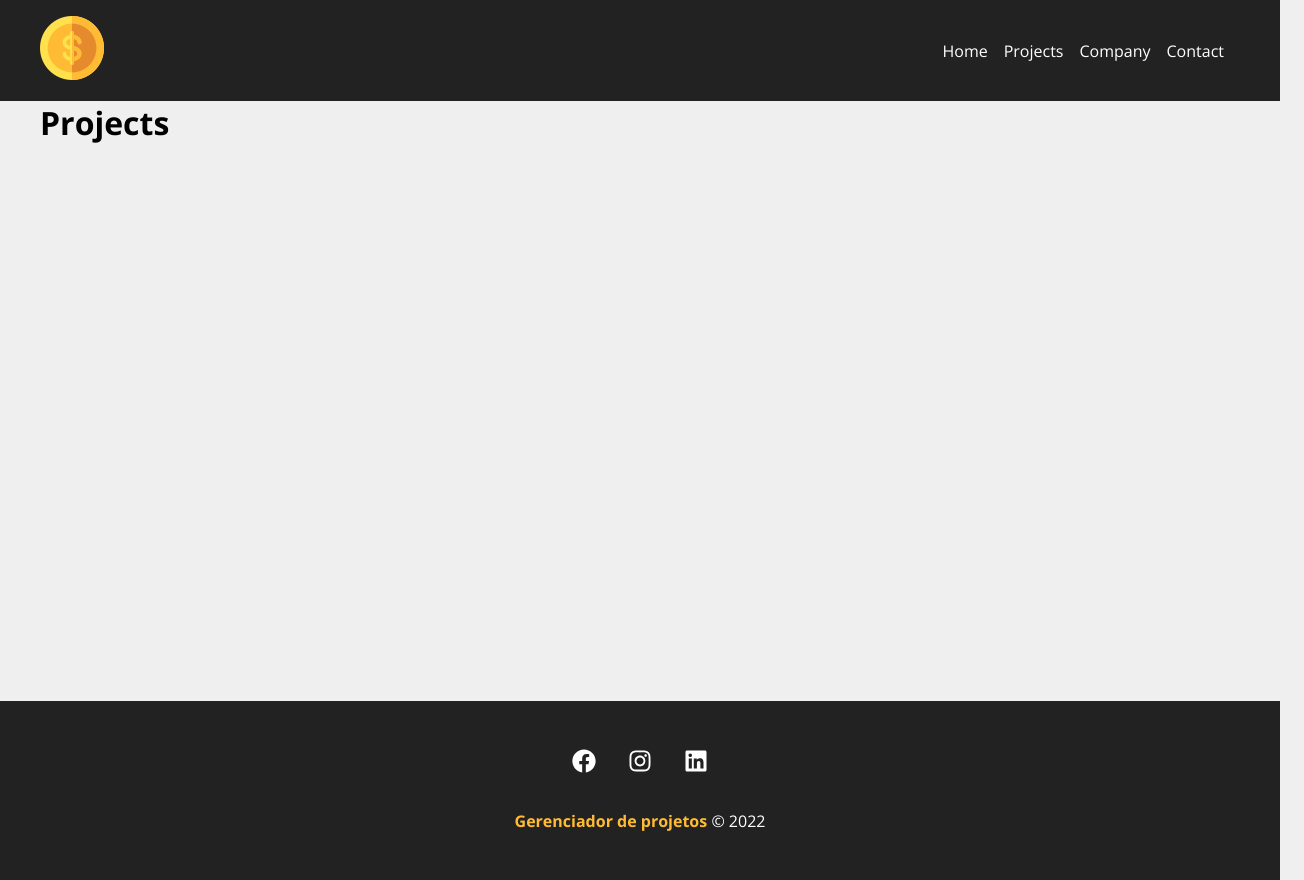
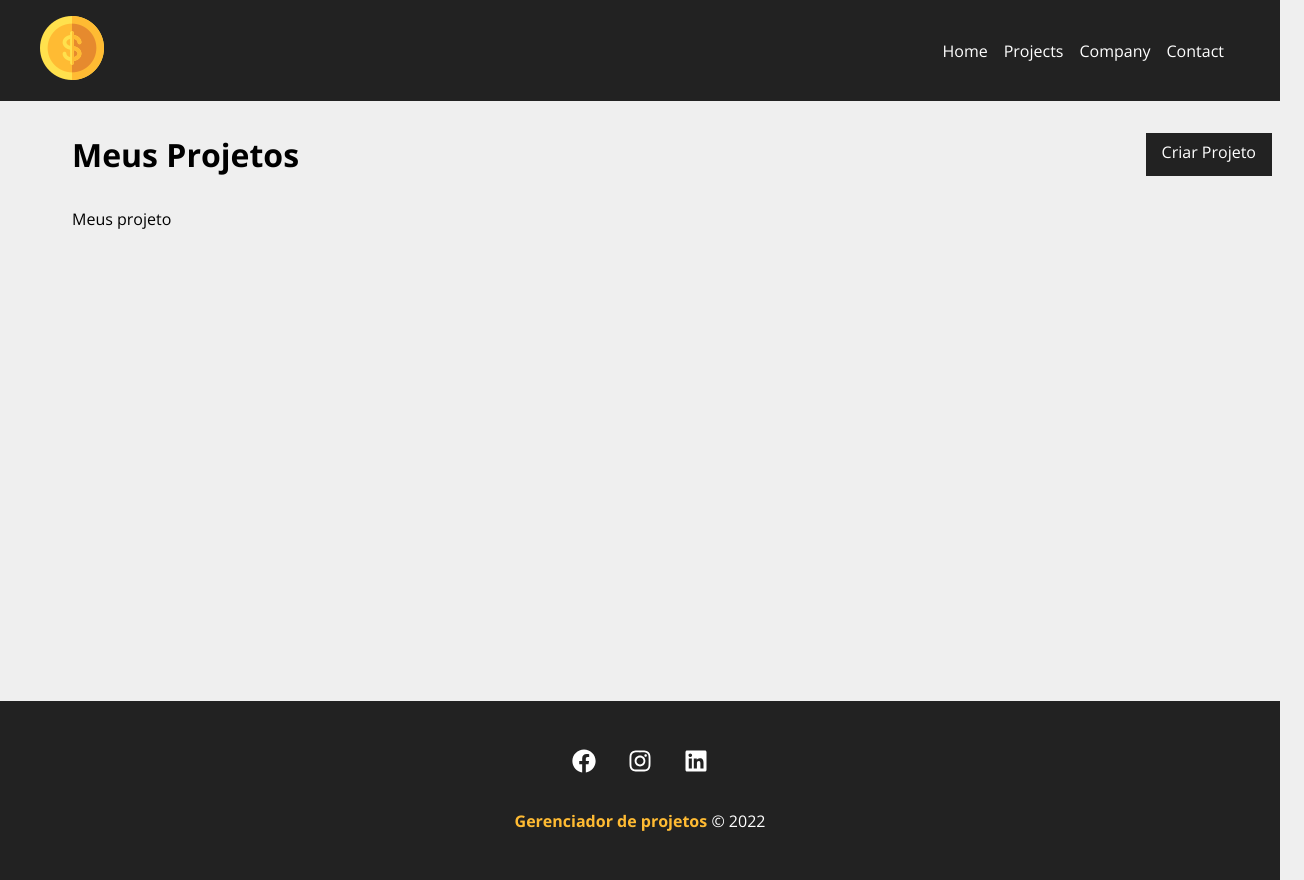
Before and after one commit to KevinDik/Gerenciador_de_Projetos, a React (Create React App) app in the folder gerencia_projeto/: page /projects in a window 1280 px wide. Shown: the whole page, 1304 px wide, since content can reach past the window. Built offline with nearby package versions, Linux system fonts and the light colour scheme.

Commit message:
Configurado estilo do Dashboard
Adicionado botões e funcionalidades que englobam todo o projeto

```diff
--- a/gerencia_projeto/db.json
+++ b/gerencia_projeto/db.json
@@ -10,6 +10,17 @@
       "cost": 0,
       "services": [],
       "id": 1
+    },
+    {
+      "name": "meu projeto",
+      "budget": "54564",
+      "category": {
+        "id": "4",
+        "name": "Planejamento"
+      },
+      "cost": 0,
+      "services": [],
+      "id": 2
     }
   ],
   "categories": [
--- /dev/null
+++ b/gerencia_projeto/src/Components/Layouts/Messages.js
@@ -0,0 +1,33 @@
+import styles from './Messages.module.css'
+
+import {useState, useEffect} from 'react'
+
+function Messages ({type, msg}) {
+
+    const [visible, setVisible] = useState(false)
+
+    useEffect(() => {
+        if(!msg) {
+            setVisible(false)
+            return
+        }
+
+        setVisible(true)
+
+        const timer = setTimeout(() => {
+            setVisible(false)
+        }, 3000)
+
+        return () => clearTimeout(timer)
+    }, [msg])
+
+    return (
+        <>
+            {visible && (
+                <div className={`${styles.message} ${styles[type]}`}>{msg}</div>
+            )}
+        </>
+    )
+}
+
+export default Messages
--- /dev/null
+++ b/gerencia_projeto/src/Components/Layouts/Messages.module.css
@@ -0,0 +1,21 @@
+.message {
+    width: 100%;
+    padding: 1em;
+    border: 1px solid #000;
+    margin: 0 auto;
+    text-align: center;
+    margin-bottom: 2em;
+    border-radius: 5px;
+}
+
+.success {
+    color: #155724;
+    background-color: #d4deea;
+    border-color: #c3e6cb;
+}
+
+.error {
+    color: #721c24;
+    background-color: #f8d7da;
+    border-color: #f5c6cb;
+}
--- a/gerencia_projeto/src/Components/Pages/Projects.js
+++ b/gerencia_projeto/src/Components/Pages/Projects.js
@@ -1,5 +1,31 @@
+import Messages from '../Layouts/Messages'
+import {useLocation} from 'react-router-dom'
+import Container from '../Layouts/Container'
+import LinkButton from '../Layouts/LinkButton'
+
+import styles from './Projects.module.css'
+
+
 function Projects() {
-    return <h1>Projects</h1>
+
+    const location = useLocation()
+    let message = ''
+    if (location.state) {
+        message = location.state.message
+    }
+
+    return (
+        <div className={styles.project_container}>
+            <div className={styles.title_container}>
+                <h1>Meus Projetos</h1>
+                <LinkButton to="/newproject" text="Criar Projeto"/>
+            </div>
+            {message && <Messages type="success" msg={message}/>}
+            <Container customClass="start">
+                <p>Meus projeto</p>
+            </Container>
+        </div>
+    )
 }
 
 export default Projects
--- /dev/null
+++ b/gerencia_projeto/src/Components/Pages/Projects.module.css
@@ -0,0 +1,9 @@
+.project_container {
+    padding: 2em;
+}
+
+.title_container {
+    display: flex;
+    justify-content: space-between;
+    margin-bottom: 2em;
+}
```
